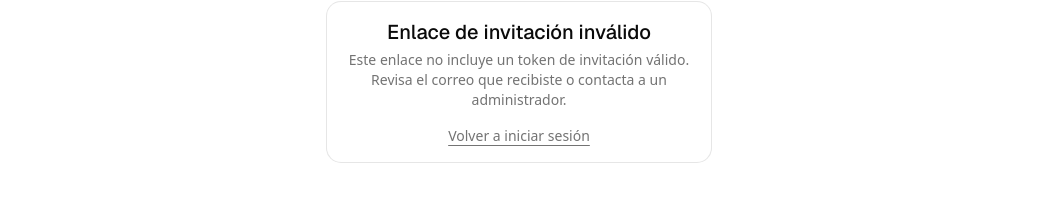
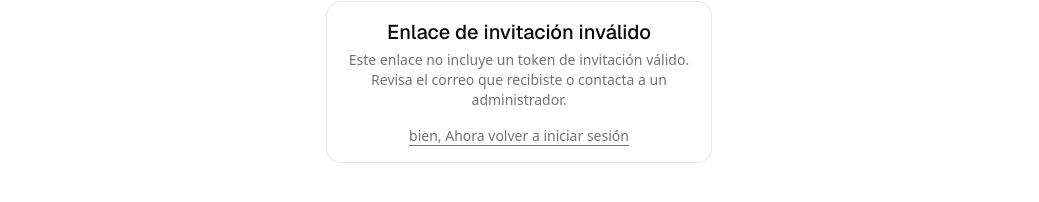
Before and after one commit to Lsickle/EcoLink-Platform, a Next.js app in the folder frontend/apps/next/: page /accept-invitation in a window 1280 px wide. Shown: the part 358-560 px from the top of the page, without its empty margins (121-1160 px from the left). Built offline with nearby package versions, Linux system fonts and the light colour scheme; no server answers.

Commit message:
texto cambiado

```diff
--- a/frontend/apps/next/features/auth/AcceptInvitationForm.tsx
+++ b/frontend/apps/next/features/auth/AcceptInvitationForm.tsx
@@ -100,7 +100,7 @@ export function AcceptInvitationForm() {
         <CardContent>
           <p className="text-center text-sm text-muted-foreground">
             <a href="/login" className="underline underline-offset-4">
-              Volver a iniciar sesión
+              bien, Ahora volver a iniciar sesión
             </a>
           </p>
         </CardContent>
```
